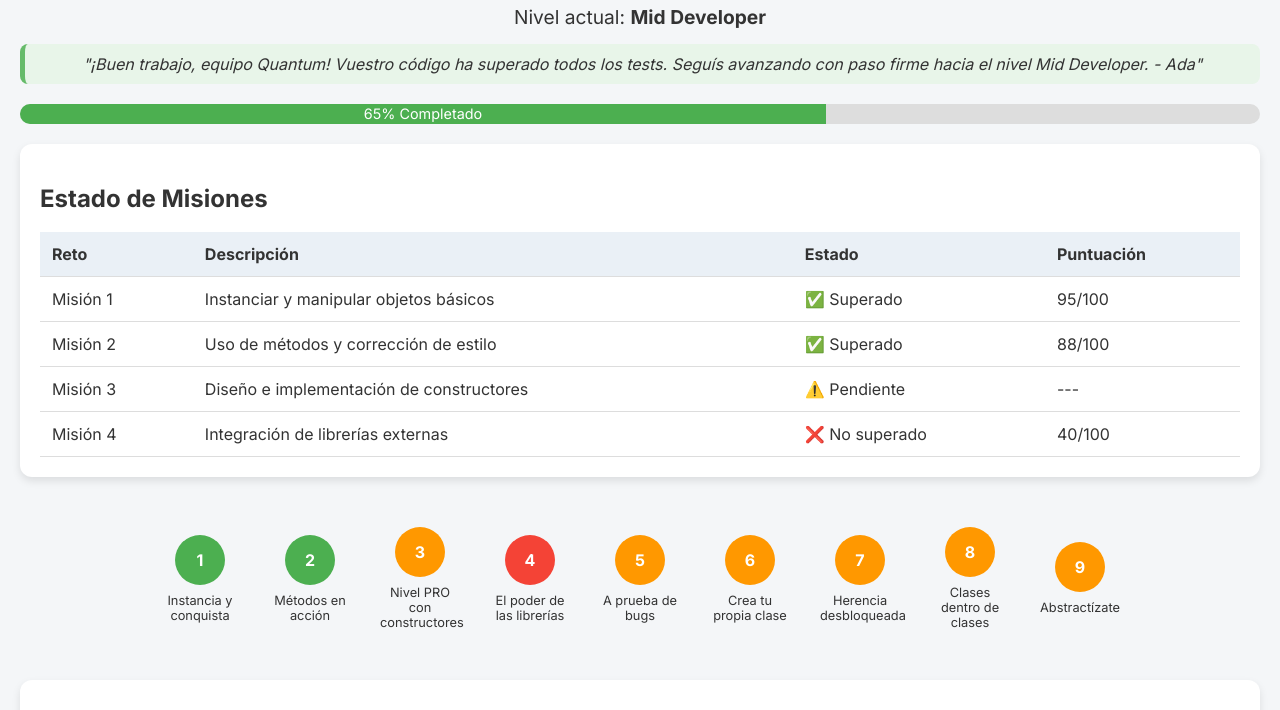
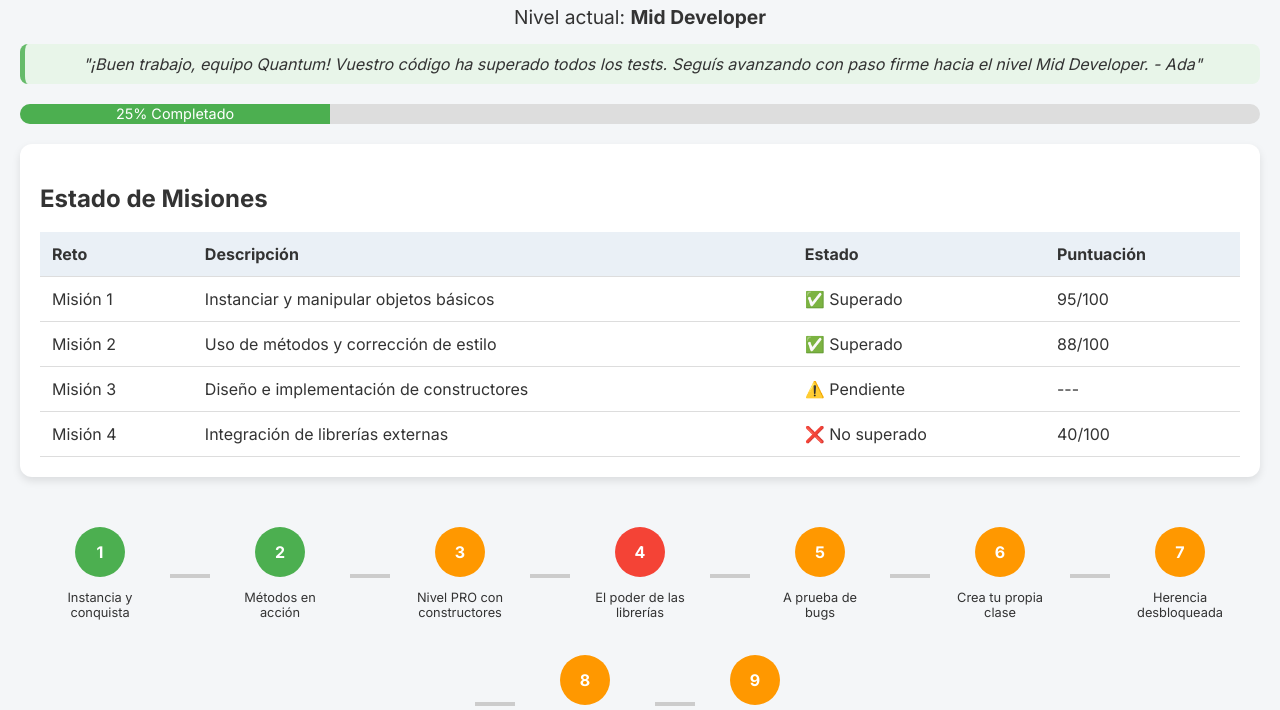
Before and after one commit to AdaDevCo/devco, a plain HTML site: page index.html in a window 1280 px wide. Shown: the part 222-932 px from the top of the page. Drawn offline with Linux system fonts and the light colour scheme.

Commit message:
Update index.html

```diff
--- a/index.html
+++ b/index.html
@@ -47,7 +47,7 @@
     .progress-bar-fill {
       height: 20px;
       background: #4caf50;
-      width: 65%;
+      width: 25%;
       text-align: center;
       color: white;
       line-height: 20px;
@@ -91,10 +91,10 @@
     }
     .timeline {
       display: flex;
+      justify-content: center;
+      align-items: flex-start;
+      margin: 40px 0;
       flex-wrap: wrap;
-      justify-content: center;
-      align-items: center;
-      margin: 40px 0;
       gap: 10px;
     }
     .timeline .step {
@@ -128,7 +128,17 @@
     .timeline .step .label {
       font-size: 0.8rem;
       text-align: center;
-      max-width: 80px;
+      max-width: 100px;
+      min-height: 40px;
+      display: flex;
+      align-items: center;
+      justify-content: center;
+    }
+    .connector {
+      width: 40px;
+      height: 4px;
+      background-color: #ccc;
+      align-self: center;
     }
     footer {
       text-align: center;
@@ -148,7 +158,7 @@
     "¡Buen trabajo, equipo Quantum! Vuestro código ha superado todos los tests. Seguís avanzando con paso firme hacia el nivel Mid Developer. - Ada"
   </div>
   <div class="progress-bar">
-    <div class="progress-bar-fill">65% Completado</div>
+    <div class="progress-bar-fill">25% Completado</div>
   </div>
 </header>
 
@@ -194,13 +204,21 @@
 
 <section class="timeline">
   <div class="step complete"><div class="circle">1</div><div class="label">Instancia y conquista</div></div>
+  <div class="connector"></div>
   <div class="step complete"><div class="circle">2</div><div class="label">Métodos en acción</div></div>
+  <div class="connector"></div>
   <div class="step pending"><div class="circle">3</div><div class="label">Nivel PRO con constructores</div></div>
+  <div class="connector"></div>
   <div class="step failed"><div class="circle">4</div><div class="label">El poder de las librerías</div></div>
+  <div class="connector"></div>
   <div class="step pending"><div class="circle">5</div><div class="label">A prueba de bugs</div></div>
+  <div class="connector"></div>
   <div class="step pending"><div class="circle">6</div><div class="label">Crea tu propia clase</div></div>
+  <div class="connector"></div>
   <div class="step pending"><div class="circle">7</div><div class="label">Herencia desbloqueada</div></div>
+  <div class="connector"></div>
   <div class="step pending"><div class="circle">8</div><div class="label">Clases dentro de clases</div></div>
+  <div class="connector"></div>
   <div class="step pending"><div class="circle">9</div><div class="label">Abstractízate</div></div>
 </section>
 
```
